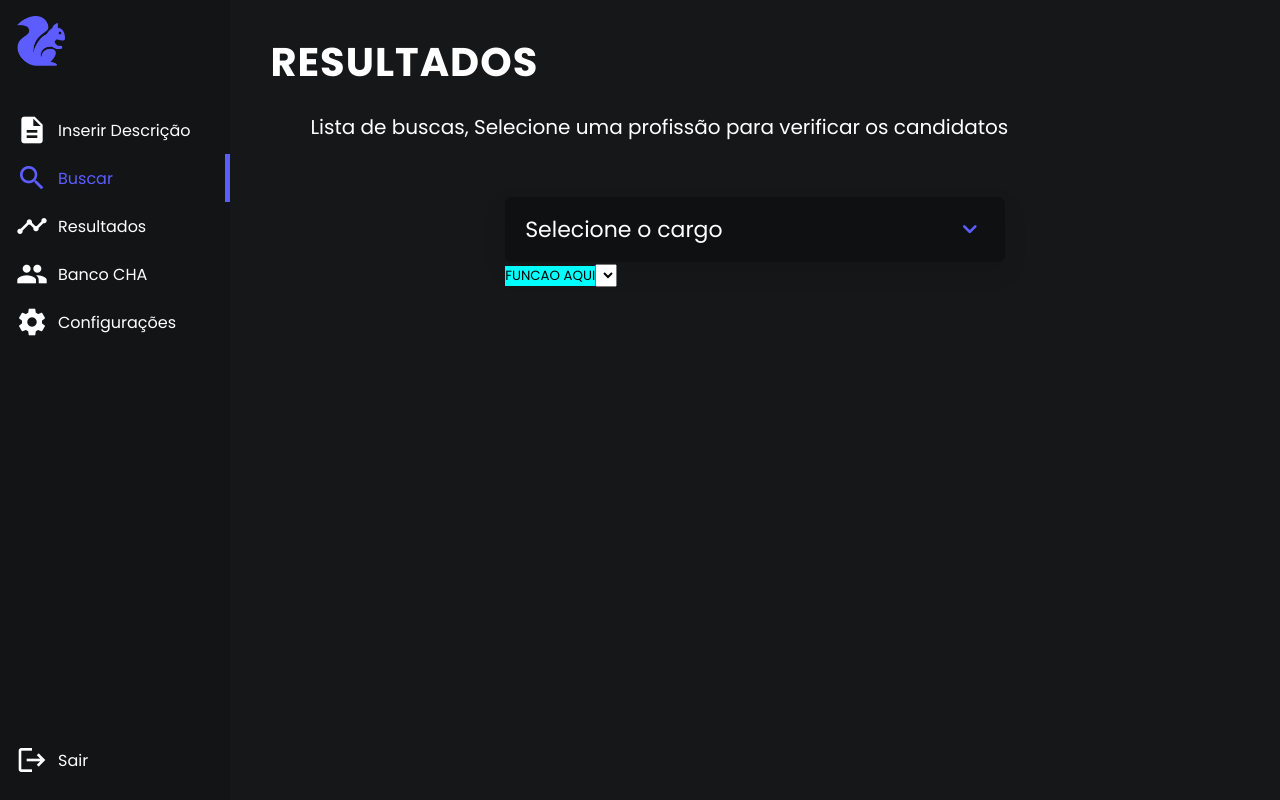
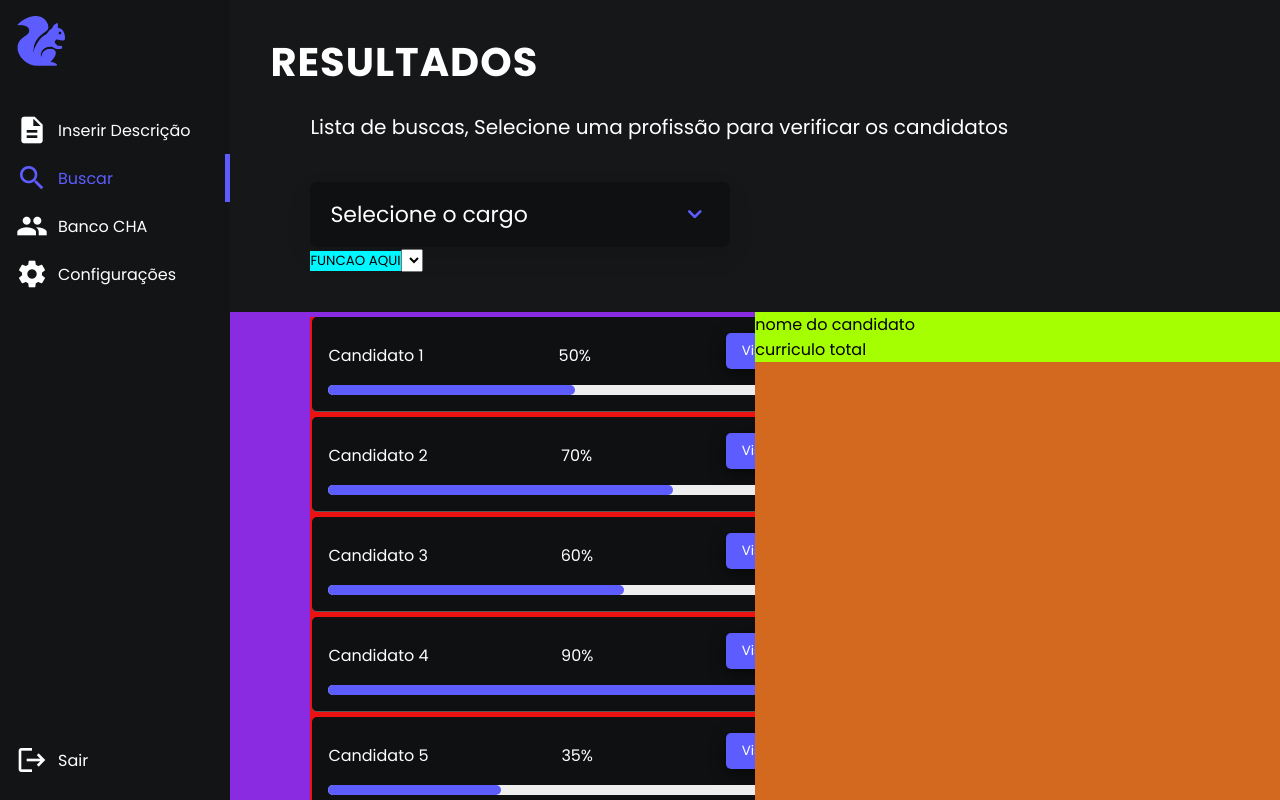
Before and after one commit to CodeSquirrel-API/RecrutaTech-FrontEnd, a Vue app: page /busca in a window 1280 px wide. Shown: the top 800 px of the page. Built offline with nearby package versions, Linux system fonts and the light colour scheme.

Commit message:
adicionando campo de candidatos e resultados

```diff
--- /dev/null
+++ b/src/components/Candidatos.vue
@@ -0,0 +1,21 @@
+<template>
+    <div class="container">
+        <div>
+            <p>nome do candidato </p>
+            <p> curriculo total</p>
+        </div>
+    </div>
+
+</template>
+
+<script>
+
+</script>
+
+<style scoped>
+
+    .container{
+        background-color: rgb(166, 255, 0);
+    }
+
+</style>
--- a/src/views/Resultados.vue
+++ b/src/components/Resultados.vue
@@ -1,10 +1,10 @@
 <template>
 	<Sidebar></Sidebar>
 		<div class="resultados">
-			<div class="title">
+			<!-- <div class="title">
 				<h1>Resultados</h1>
 				<p>Lista de candidatos</p>
-			</div>
+			</div> -->
 			<div class="candidatos">
 				<div v-for="(candidato, index) in candidatos" :key="index" class="candidato-card">
 					<div class="info">
@@ -58,6 +58,7 @@ export default {
 .resultados {
 	width: 100%;
 	margin-left: 10vh;
+	background-color: rgb(237, 18, 18);
 }
 
 .title h1 {
@@ -82,12 +83,12 @@ export default {
 .candidato-card {
 	background: #0e1011;
 	padding: 16px;
-	margin: 2px;
-	width: 100vh;
+	margin: 5px 2px;
+	width: 100%;
 	display: flex;
 	flex-direction: column;
-	/* border-radius: 5px; */
-	margin-left: 26vh;
+	border-radius: 5px;
+	/* border: none; */
 	align-items: center;
 	border-bottom: solid 1px #ffffff4d;
 }
--- a/src/components/Select.vue
+++ b/src/components/Select.vue
@@ -4,14 +4,17 @@
       <span>{{ selectedCargo }}</span>
       <i class="uil uil-angle-down" style="color: #5D5DFF;"></i>
     </div>
+
     <div class="content">
       <div class="search">
         <i class="uil uil-search"></i>
         <input v-model="search" type="text" placeholder="Search" @input="filterCargos" />
       </div>
+
+      <!-- logica para selecionar o cargo e chamar componente; -->
       <ul class="options">
         <li v-for="(cargo, index) in filteredCargos" :key="index" @click="updateCargo(cargo)"
-          :class="{ selected: cargo === selectedCargo }">
+          :class="{ selected: cargo === selectedCargo }" @change="">
           {{ cargo }}
         </li>
         <p v-if="filteredCargos.length === 0" style="margin-top: 10px; color: #fff; font-size: 20px;">Cargo não encontrado
@@ -49,6 +52,7 @@ export default {
       candidates:[],
       candidatesCurrentProfession:[],
       skills: []
+
     };
   },
 
@@ -58,6 +62,8 @@ export default {
       return this.cargos.filter(cargo => cargo.toLowerCase().startsWith(searchWord));
     }
   },
+
+
   methods: {
 
 
@@ -94,6 +100,7 @@ export default {
       this.search = "";
       this.selectedCargo = cargo;
       this.isActive = false;
+
     },
 
   }
@@ -110,11 +117,12 @@ export default {
 }
 
 .btn-teste{
-  background-color: aqua;
+  background-color: rgb(0, 247, 255);
 }
 .wrapper {
-  width: 500px;
-  margin: 55px auto 0;
+  width: 40%;
+  margin: 5vh 10vh;
+
 }
 
 .select-btn,
--- a/src/components/Sidebar.vue
+++ b/src/components/Sidebar.vue
@@ -13,10 +13,10 @@
 		  <span class="material-icons">search</span>
 		  <span class="text">Buscar</span>
 		</router-link>
-		<router-link to="/resultados" class="button">
+		<!-- <router-link to="/resultados" class="button">
 		  <span class="material-icons">timeline</span>
 		  <span class="text">Resultados</span>
-		</router-link>
+		</router-link> -->
 		<router-link to="/bancocha" class="button">
 		  <span class="material-icons">group</span>
 		  <span class="text">Banco CHA</span>
--- a/src/router/index.ts
+++ b/src/router/index.ts
@@ -39,11 +39,11 @@ const router = createRouter({
       component: () => import('../views/TheLogin.vue')
     },
 
-    {
-      path: '/resultados',
-      name: 'resultados',
-      component: () => import('../views/Resultados.vue')
-    },
+    // {
+    //   path: '/resultados',
+    //   name: 'resultados',
+    //   component: () => import('../views/Resultados.vue')
+    // },
 
     {
       path: '/busca',
--- a/src/views/BuscaResults.vue
+++ b/src/views/BuscaResults.vue
@@ -7,21 +7,33 @@
 			<p>Lista de buscas, Selecione uma profissão para verificar os candidatos</p>
 			<SelectMenu></SelectMenu>
 		</div>
-	</div>
+		<div class="teste">
+			<div class="resultado">
+				<Resultados></Resultados>
+			</div>
+
+			<div class="candidatos">
+				<Candidatos></Candidatos>
+			</div>
+		</div>
 
 
+	</div>
 </template>
 
 <script>
 import SelectMenu from "../components/Select.vue";
 import Sidebar from '../components/Sidebar.vue';
+import Resultados from '../components/Resultados.vue';
+import Candidatos from '../components/Candidatos.vue';
 
 export default {
 	components: {
-		SelectMenu, Sidebar
+		SelectMenu, Sidebar, Resultados, Candidatos,
 	},
 };
 </script>
+
 <style scoped>
 @import url('https://fonts.googleapis.com/css2?family=Poppins:wght@400;500;600;700&display=swap');
 
@@ -29,18 +41,36 @@ export default {
 	font-family: Poppins;
 }
 
+.candidatos{
+	background-color: chocolate;
+	width: 50%;
+	float: right;
+
+}
+.teste{
+	display: flex;
+	background-color: blueviolet;
+	justify-content: space-between;
+}
+
 .page-content {
-  margin-left: 18%;
-  width: 100%;
-  height: 100vh;
-  overflow: hidden;
+	justify-content: space-between;
+	margin-left: 18%;
+	width: 100%;
+	height: 100vh;
+	/* overflow: hidden; */
+}
+.resultado{
+	width: 50%;
 }
 
 .container {
+	/* display: flex; */
 	width: 100%;
 }
 
 .container h1 {
+
 	color: #fff;
 	min-height: 10vh;
 	text-transform: uppercase;
--- a/src/views/CadastroCNPJ.vue
+++ b/src/views/CadastroCNPJ.vue
@@ -178,6 +178,7 @@ input{
   border: none;
   margin-top: 10px;
   color: #FFFFFF;
+  width: 100%;
 }
 
 label {
--- a/src/views/CadastroCPF.vue
+++ b/src/views/CadastroCPF.vue
@@ -117,6 +117,7 @@ input{
 
 .style{
   margin-left: 30px;
+
 }
 
 
@@ -189,6 +190,7 @@ label {
   align-items: center;
   border: none;
   margin-top: 10px;
+  width: 100%;
 }
 </style>
 
```
